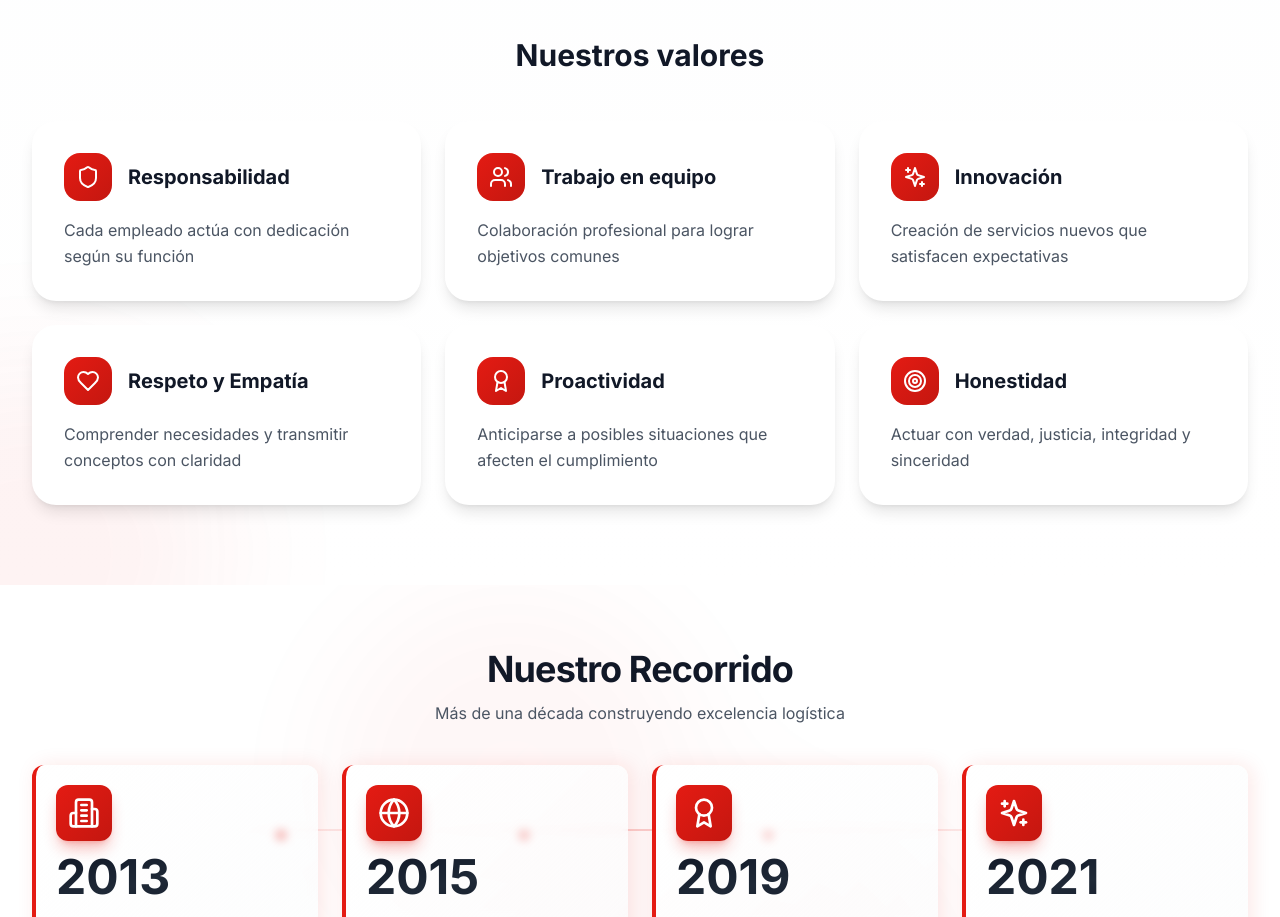
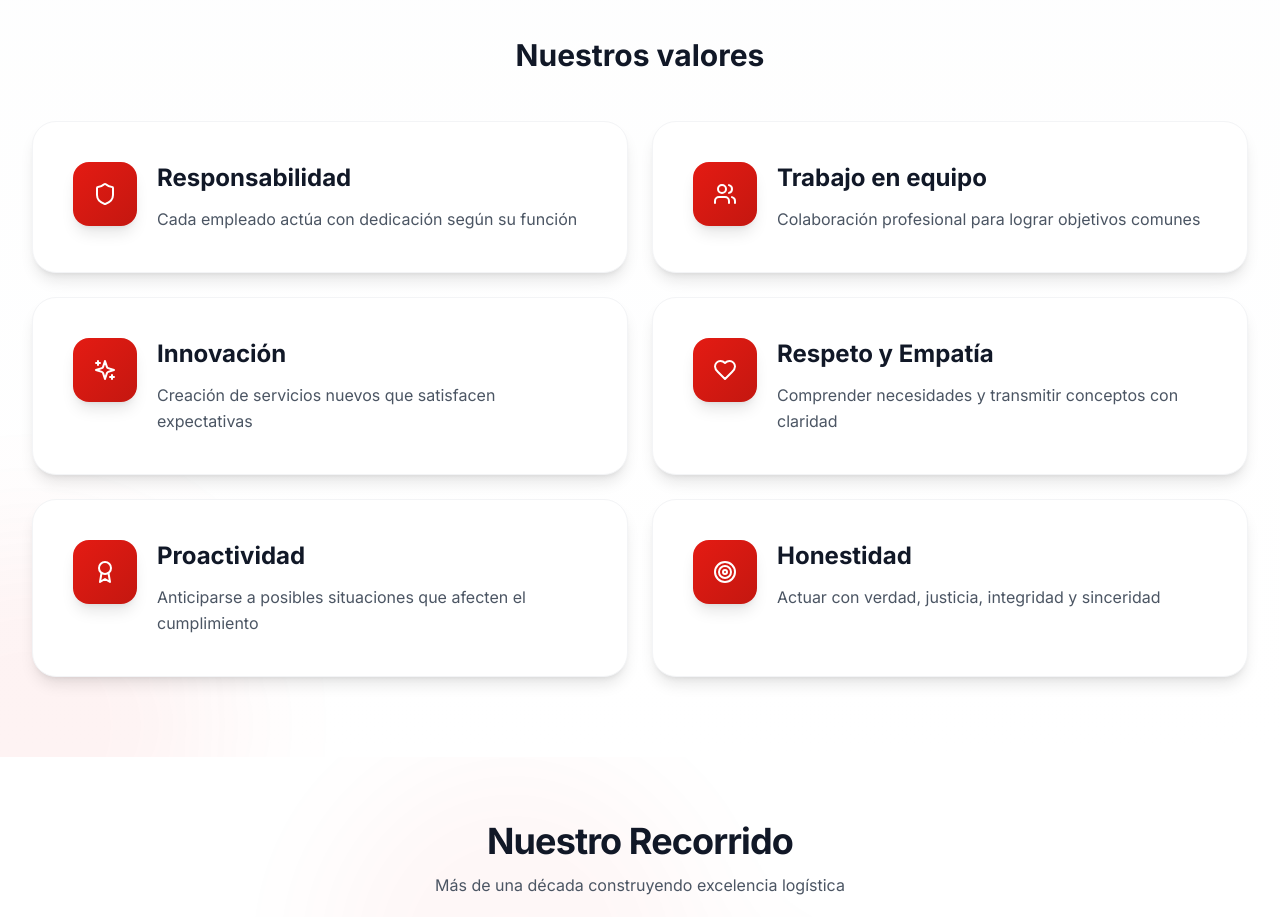
Before and after one commit to cookiecodespy/Ez_webpage, a React (Vite) app: page / in a window 1280 px wide. Shown: the part 2260-3177 px from the top of the page. Built offline with nearby package versions, Linux system fonts and the light colour scheme.

Commit message:
Design: Valores con mismo tamaño y estructura que otras cards (2 cols, p-10)

```diff
--- a/src/components/About.tsx
+++ b/src/components/About.tsx
@@ -284,26 +284,28 @@ const About = () => {
           </motion.div>
         </div>
 
-        {/* Valores - Grid unificado */}
+        {/* Valores - Grid consistente con otras cards */}
         <div>
           <h3 className="text-3xl font-bold text-gray-900 text-center mb-12">Nuestros valores</h3>
-          <div className="grid md:grid-cols-2 lg:grid-cols-3 gap-6">
+          <div className="grid lg:grid-cols-2 gap-6">
             {values.map((value, index) => (
               <motion.div
                 key={value.title}
-                className="group relative bg-white rounded-3xl p-8 shadow-lg hover:shadow-xl transition-all duration-300"
+                className="group relative bg-white rounded-3xl p-10 shadow-lg hover:shadow-2xl transition-all duration-500 border border-gray-100"
                 initial={prefersReducedMotion ? undefined : { opacity: 0, y: 20 }}
                 whileInView={prefersReducedMotion ? undefined : { opacity: 1, y: 0 }}
                 viewport={{ once: true }}
-                transition={{ delay: index * 0.1 }}
+                transition={{ delay: index * 0.05 }}
               >
-                <div className="flex items-center gap-4 mb-4">
-                  <div className="w-12 h-12 rounded-2xl bg-gradient-to-br from-[#E41B13] to-[#C41710] flex items-center justify-center text-white group-hover:scale-110 transition-transform duration-300">
+                <div className="flex items-start gap-5">
+                  <div className="flex-shrink-0 w-16 h-16 rounded-2xl bg-gradient-to-br from-[#E41B13] to-[#C41710] flex items-center justify-center shadow-lg text-white group-hover:scale-110 group-hover:rotate-3 transition-all duration-300">
                     {value.icon}
                   </div>
-                  <h4 className="text-xl font-bold text-gray-900">{value.title}</h4>
+                  <div className="flex-1">
+                    <h4 className="text-2xl font-bold text-gray-900 mb-3 group-hover:text-[#E41B13] transition-colors duration-300">{value.title}</h4>
+                    <p className="text-gray-600 leading-relaxed">{value.description}</p>
+                  </div>
                 </div>
-                <p className="text-gray-600 leading-relaxed">{value.description}</p>
               </motion.div>
             ))}
           </div>
```
